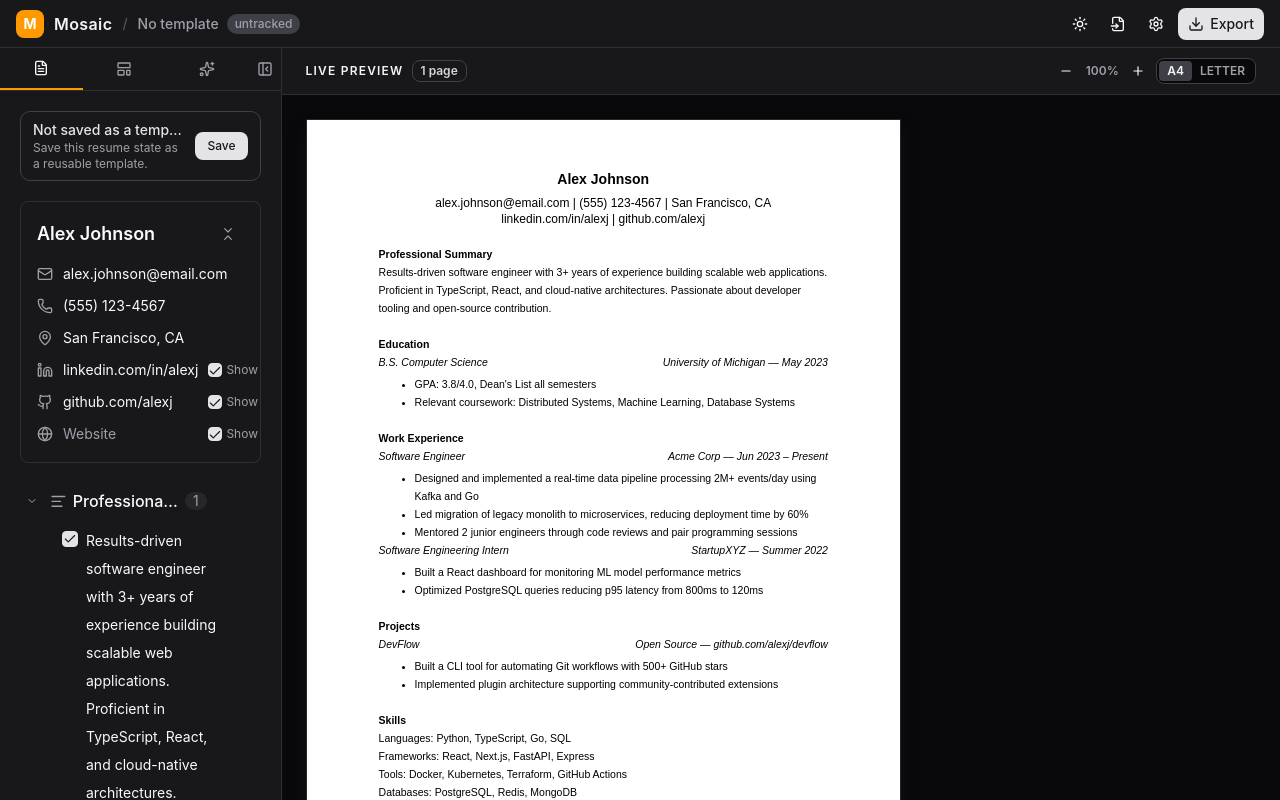
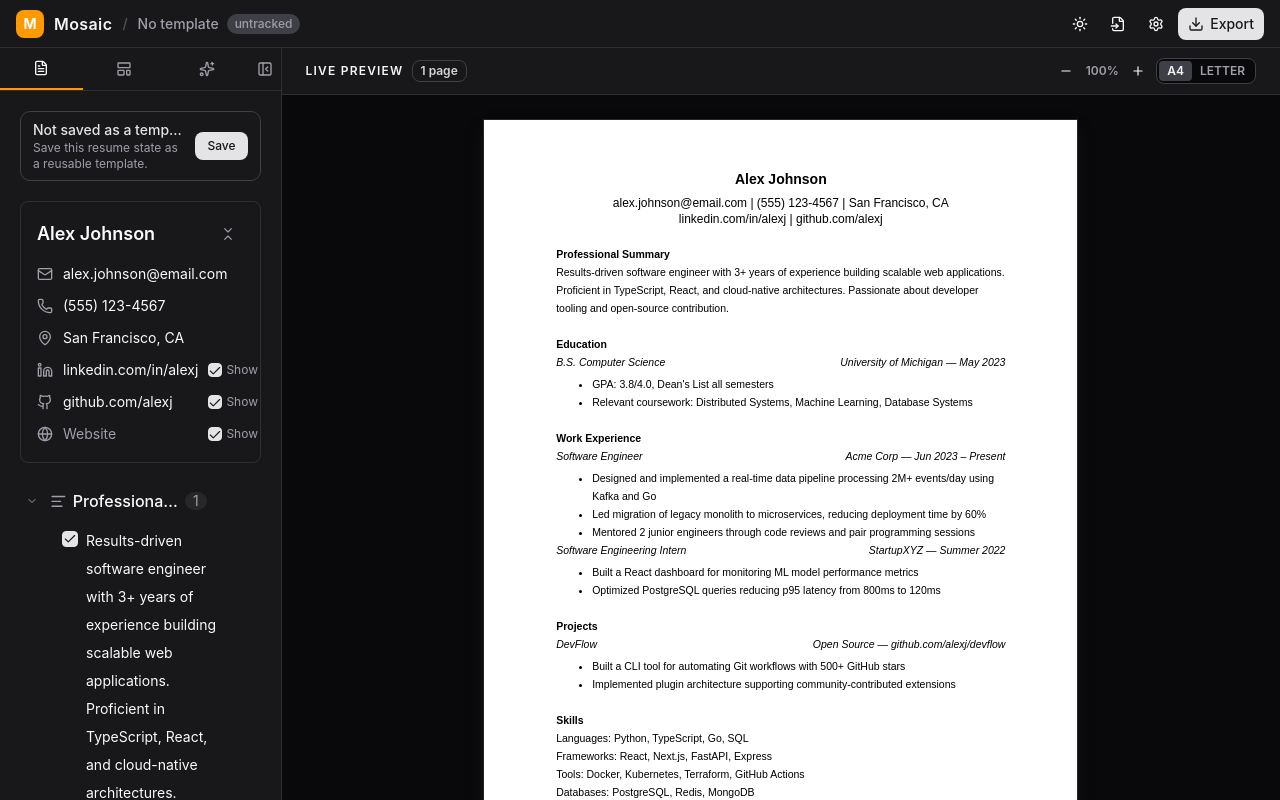
Before and after one commit to Anoop-Chandra-19/mosaic, a React (Vite) app: page / in a window 1280 px wide. Built offline with nearby package versions, Linux system fonts and the light colour scheme.

Commit message:
fix: center the resume preview within its panel

```diff
--- a/src/features/preview/ResumePreview.tsx
+++ b/src/features/preview/ResumePreview.tsx
@@ -169,8 +169,13 @@ export function ResumePreview({ paperSize, previewZoom = 1, onMetaChange }: Resu
   return (
     <>
       <div ref={containerRef} className="w-full">
-        {/* Reserves the post-scale footprint, since transform does not affect layout. */}
-        <div style={{ width: `${paper.width * scale}px`, height: `${scaledHeight}px` }}>
+        {/* Reserves the post-scale footprint, since transform does not affect
+            layout. mx-auto centers it when it fits and falls back to flush left
+            (auto margins resolve to zero) once it is wider than the panel. */}
+        <div
+          className="mx-auto"
+          style={{ width: `${paper.width * scale}px`, height: `${scaledHeight}px` }}
+        >
           <div
             className="flex flex-col items-start"
             style={{
```
